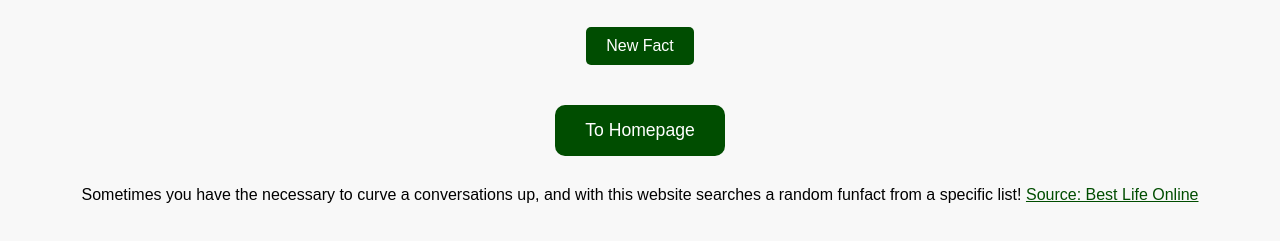
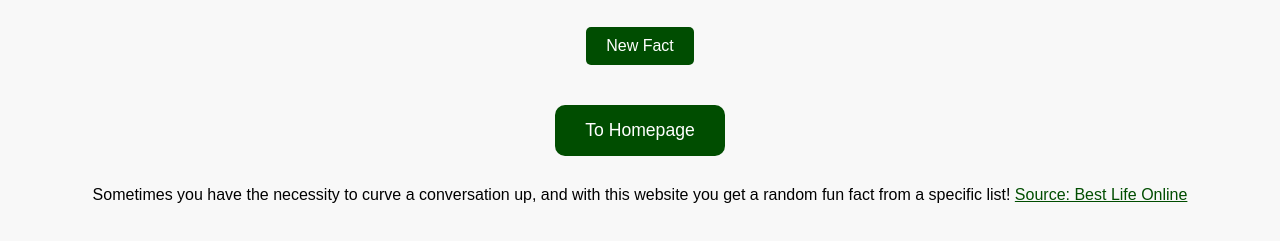
Before and after one commit to valooost/valooost.github.io, a plain HTML site: page dumb-facts/index.html in a window 1280 px wide. Shown: the part 185-426 px from the top of the page. Drawn offline with Linux system fonts and the light colour scheme.

Commit message:
Update index.html

```diff
--- a/dumb-facts/index.html
+++ b/dumb-facts/index.html
@@ -24,10 +24,11 @@
       background: #004d01;
       color: white;
       margin-top: 10px;
-      transition: background 0.3s;
+      transition: background 0.3s, transform 0.1s;
     }
     button:hover {
       background: #45a049;
+      transform: scale(0.95); /* Button wird beim Hover kleiner */
     }
 
     .link-button {
@@ -57,7 +58,8 @@
 
   <a href="index.html" class="link-button">To Homepage</a>
 
-  <p style="margin-top:30px;">Sometimes you have the necessary to curve a conversations up, and with this website searches a random funfact from a specific list!
+  <p style="margin-top:30px;">
+    Sometimes you have the necessity to curve a conversation up, and with this website you get a random fun fact from a specific list!
     <a href="https://bestlifeonline.com/useless-facts/" target="_blank" style="color: #004d00;">Source: Best Life Online</a>
   </p>
 
```
